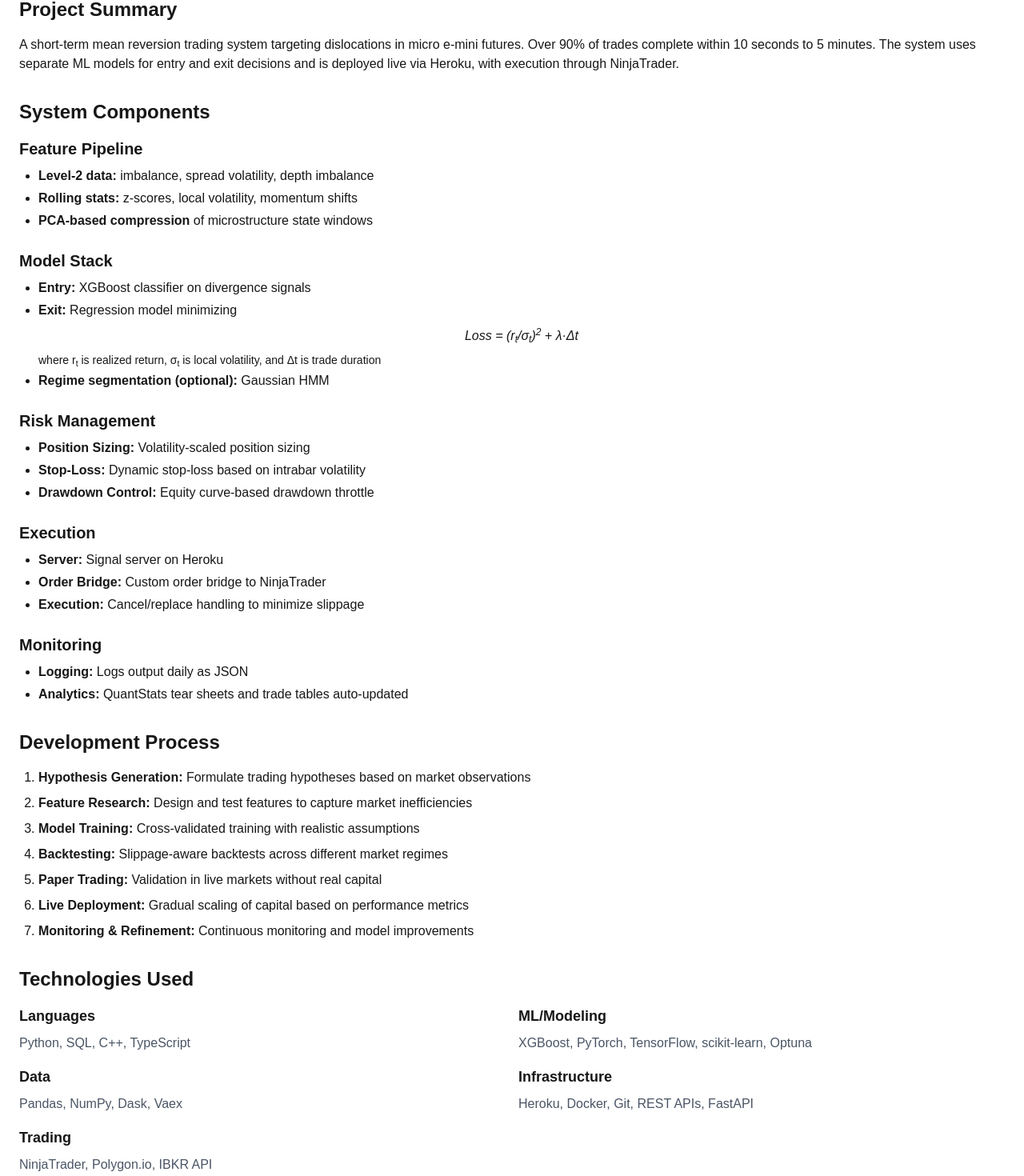
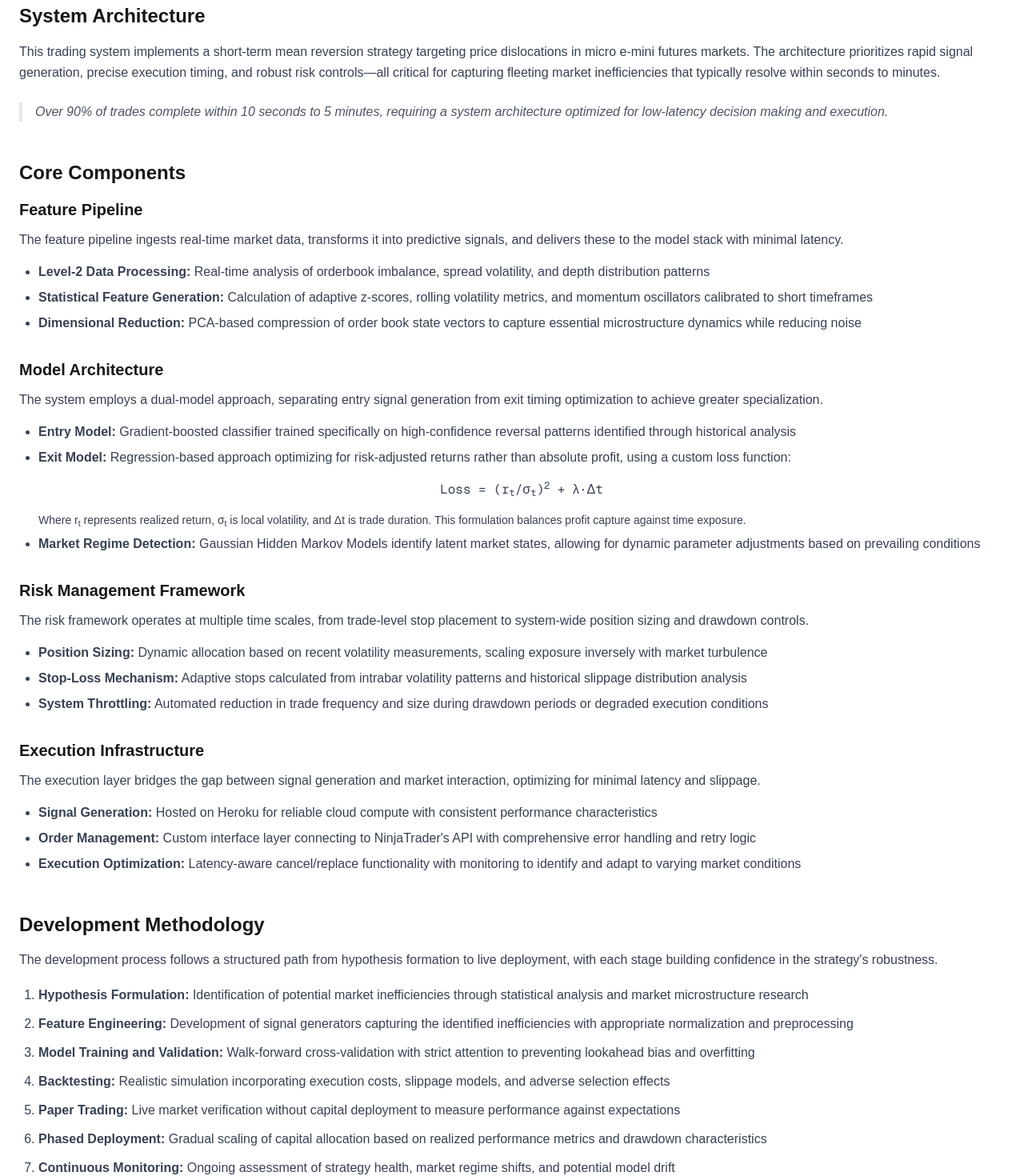
Before and after one commit to SANTASLAYERS/Toine-Trades, a Next.js app: page /projects in a window 1280 px wide. Shown: the part 156-1626 px from the top of the page at 80% size. Built offline with nearby package versions, Linux system fonts and the light colour scheme.

Commit message:
vercel deployment2

```diff
--- a/src/app/api/trading-data/route.ts
+++ b/src/app/api/trading-data/route.ts
@@ -1,6 +1,9 @@
 import { NextResponse } from 'next/server';
 
-// Use dynamic to ensure this page is never statically generated
+// This API route should be excluded from static generation
+export const generateStaticParams = () => [];
+
+// Use dynamic to ensure this API route is always fresh
 export const dynamic = 'force-dynamic';
 
 export async function GET() {
--- a/src/app/page.tsx
+++ b/src/app/page.tsx
@@ -4,7 +4,7 @@
 
 export default function Home() {
   return (
-    <div className="flex flex-col space-y-8">
+    <div className="flex flex-col space-y-10">
       <section className="bg-gradient-to-r from-blue-600 to-indigo-700 text-white rounded-lg p-8">
         <div className="max-w-3xl mx-auto">
           <h1 className="text-4xl font-bold mb-4">Antoine Pangas — Algorithmic Trading Portfolio</h1>
@@ -28,74 +28,89 @@
         </div>
       </section>
 
-      <section className="bg-white shadow-md rounded-lg p-6">
-        <h2 className="text-2xl font-bold mb-4 text-gray-800">About Me</h2>
-        <p className="text-gray-600 mb-6">
+      <section className="bg-white shadow-md rounded-lg p-8">
+        <h2 className="text-2xl font-bold mb-5 text-gray-800">About Me</h2>
+
+        <p className="text-gray-700 mb-6 leading-relaxed">
           I'm a quantitative developer and machine learning engineer based in Washington, DC.
-          I build high-frequency trading systems for futures markets, focusing on mean reversion and risk-managed execution.
-          My current system runs live on MNQ and MES micro e-minis, leveraging level-2 data and custom-trained models for short-duration trades.
+          My work focuses on developing high-frequency trading systems for futures markets, with an
+          emphasis on mean reversion strategies and risk-managed execution. Currently, I maintain
+          a live trading system on MNQ and MES micro e-minis that leverages level-2 market data and
+          proprietary prediction models to capture short-duration price inefficiencies.
         </p>
 
-        <div className="bg-gray-50 rounded-lg p-4 border border-gray-200">
-          <dl className="grid grid-cols-1 md:grid-cols-3 gap-4">
+        <blockquote className="border-l-4 border-gray-200 pl-4 italic text-gray-600 my-6">
+          My approach combines rigorous statistical analysis with machine learning to identify temporary
+          market dislocations while maintaining strict risk parameters.
+        </blockquote>
+
+        <div className="bg-gray-50 rounded-lg p-5 border border-gray-100">
+          <dl className="grid grid-cols-1 md:grid-cols-3 gap-6">
             <div>
-              <dt className="text-sm font-medium text-gray-500">Education</dt>
+              <dt className="text-sm font-medium text-gray-500 mb-1">Education</dt>
               <dd className="text-gray-800">B.S.E. Computer Science, University of Michigan (2024)</dd>
             </div>
             <div>
-              <dt className="text-sm font-medium text-gray-500">Location</dt>
+              <dt className="text-sm font-medium text-gray-500 mb-1">Location</dt>
               <dd className="text-gray-800">Washington, DC</dd>
             </div>
             <div>
-              <dt className="text-sm font-medium text-gray-500">Currently Running</dt>
-              <dd className="text-gray-800">Live mean reversion algo on NinjaTrader (since Apr 2025)</dd>
+              <dt className="text-sm font-medium text-gray-500 mb-1">Current System</dt>
+              <dd className="text-gray-800">Live mean reversion algorithm on NinjaTrader (since Apr 2025)</dd>
             </div>
           </dl>
         </div>
       </section>
 
-      <section className="bg-white shadow-md rounded-lg p-6">
-        <h2 className="text-2xl font-bold mb-4 text-gray-800">Skills & Tools</h2>
-        <div className="grid grid-cols-1 md:grid-cols-2 lg:grid-cols-3 gap-4">
+      <section className="bg-white shadow-md rounded-lg p-8">
+        <h2 className="text-2xl font-bold mb-5 text-gray-800">Technical Expertise</h2>
+
+        <p className="text-gray-700 mb-6 leading-relaxed">
+          My technical stack is built around production-grade quantitative trading systems,
+          with emphasis on real-time data processing, statistical modeling, and low-latency execution.
+        </p>
+
+        <div className="grid grid-cols-1 md:grid-cols-2 lg:grid-cols-3 gap-6">
           <div>
-            <h3 className="font-medium text-gray-800 mb-2">Languages</h3>
-            <p className="text-gray-600 text-sm">Python, SQL, C++, TypeScript</p>
+            <h3 className="font-medium text-gray-800 mb-2 text-lg">Languages</h3>
+            <p className="text-gray-600">Python, SQL, C++, TypeScript</p>
           </div>
           <div>
-            <h3 className="font-medium text-gray-800 mb-2">ML/Modeling</h3>
-            <p className="text-gray-600 text-sm">XGBoost, PyTorch, TensorFlow, scikit-learn, LightGBM, CatBoost, Optuna</p>
+            <h3 className="font-medium text-gray-800 mb-2 text-lg">ML/Modeling</h3>
+            <p className="text-gray-600">XGBoost, PyTorch, TensorFlow, scikit-learn, Optuna</p>
           </div>
           <div>
-            <h3 className="font-medium text-gray-800 mb-2">Data Processing</h3>
-            <p className="text-gray-600 text-sm">Pandas, NumPy, Dask, Vaex, Power BI, Apache Spark</p>
+            <h3 className="font-medium text-gray-800 mb-2 text-lg">Data Processing</h3>
+            <p className="text-gray-600">Pandas, NumPy, Dask, Vaex, Apache Spark</p>
           </div>
           <div>
-            <h3 className="font-medium text-gray-800 mb-2">Infrastructure</h3>
-            <p className="text-gray-600 text-sm">Heroku, Git, Docker, REST APIs, FastAPI, Celery, PostgreSQL</p>
+            <h3 className="font-medium text-gray-800 mb-2 text-lg">Infrastructure</h3>
+            <p className="text-gray-600">Heroku, Git, Docker, REST APIs, FastAPI</p>
           </div>
           <div>
-            <h3 className="font-medium text-gray-800 mb-2">Trading Systems</h3>
-            <p className="text-gray-600 text-sm">NinjaTrader, IB API, Polygon.io, Backtrader, Zipline, Futures/Options, Risk Management</p>
+            <h3 className="font-medium text-gray-800 mb-2 text-lg">Trading Systems</h3>
+            <p className="text-gray-600">NinjaTrader, IB API, Polygon.io, Futures/Options</p>
           </div>
           <div>
-            <h3 className="font-medium text-gray-800 mb-2">Monitoring</h3>
-            <p className="text-gray-600 text-sm">QuantStats, Custom dashboards, Alerting systems, Performance metrics</p>
+            <h3 className="font-medium text-gray-800 mb-2 text-lg">Monitoring</h3>
+            <p className="text-gray-600">QuantStats, Custom dashboards, Performance metrics</p>
           </div>
         </div>
-        <div className="flex mt-6 space-x-4">
+
+        <div className="flex mt-8 space-x-6">
           <a
             href="https://github.com/yourusername"
             target="_blank"
             rel="noopener noreferrer"
-            className="text-blue-600 hover:text-blue-800 transition-colors"
+            className="text-blue-600 hover:text-blue-800 transition-colors text-sm"
           >
-            GitHub
+            GitHub Profile
           </a>
           <a
             href="https://linkedin.com/in/yourusername"
             target="_blank"
             rel="noopener noreferrer"
-            className="text-blue-600 hover:text-blue-800 transition-colors"
+            className="text-blue-600 hover:text-blue-800 transition-colors text-sm"
           >
             LinkedIn
           </a>
--- a/src/app/performance/page.tsx
+++ b/src/app/performance/page.tsx
@@ -1,7 +1,8 @@
 'use client';
 
-// This is a fully client component, so we don't need runtime or dynamic exports
-// which can cause errors during static build
+// This tells Next.js that this page should be excluded from static generation
+// By returning an empty array, we're saying there are no static params for this page
+export const generateStaticParams = () => [];
 
 import { useState, useEffect } from "react";
 import dynamic from "next/dynamic";
--- a/src/app/projects/page.tsx
+++ b/src/app/projects/page.tsx
@@ -9,119 +9,169 @@
 
 export default function ProjectsPage() {
   return (
-    <div className="prose lg:prose-xl max-w-none">
-      <h1 className="text-3xl font-bold mb-6">Algorithmic Trading System</h1>
+    <article className="prose lg:prose-xl max-w-none">
+      <header>
+        <h1 className="text-3xl font-bold mb-8">Mean Reversion Trading System</h1>
+      </header>
 
-      <section className="mb-8">
-        <h2 className="text-2xl font-bold mb-4">Project Summary</h2>
-        <p>
-          A short-term mean reversion trading system targeting dislocations in micro e-mini futures.
-          Over 90% of trades complete within 10 seconds to 5 minutes. The system uses separate ML models for
-          entry and exit decisions and is deployed live via Heroku, with execution through NinjaTrader.
+      <section className="mb-12">
+        <h2 className="text-2xl font-bold mb-4">System Architecture</h2>
+
+        <p className="text-gray-700 mb-5 leading-relaxed">
+          This trading system implements a short-term mean reversion strategy targeting price dislocations in
+          micro e-mini futures markets. The architecture prioritizes rapid signal generation, precise execution timing,
+          and robust risk controls—all critical for capturing fleeting market inefficiencies that typically
+          resolve within seconds to minutes.
         </p>
+
+        <blockquote className="border-l-4 border-gray-200 pl-4 italic text-gray-600 my-6">
+          Over 90% of trades complete within 10 seconds to 5 minutes, requiring a system architecture
+          optimized for low-latency decision making and execution.
+        </blockquote>
       </section>
 
-      <section className="mb-8">
-        <h2 className="text-2xl font-bold mb-4">System Components</h2>
+      <section className="mb-12">
+        <h2 className="text-2xl font-bold mb-4">Core Components</h2>
 
-        <div className="mb-6">
-          <h3 className="text-xl font-bold mb-2">Feature Pipeline</h3>
-          <ul className="list-disc pl-6 space-y-1">
-            <li><strong>Level-2 data:</strong> imbalance, spread volatility, depth imbalance</li>
-            <li><strong>Rolling stats:</strong> z-scores, local volatility, momentum shifts</li>
-            <li><strong>PCA-based compression</strong> of microstructure state windows</li>
+        <div className="mb-8">
+          <h3 className="text-xl font-bold mb-3">Feature Pipeline</h3>
+          <p className="text-gray-700 mb-4">
+            The feature pipeline ingests real-time market data, transforms it into predictive signals,
+            and delivers these to the model stack with minimal latency.
+          </p>
+          <ul className="list-disc pl-6 space-y-2 text-gray-700">
+            <li><strong>Level-2 Data Processing:</strong> Real-time analysis of orderbook imbalance,
+            spread volatility, and depth distribution patterns</li>
+            <li><strong>Statistical Feature Generation:</strong> Calculation of adaptive z-scores,
+            rolling volatility metrics, and momentum oscillators calibrated to short timeframes</li>
+            <li><strong>Dimensional Reduction:</strong> PCA-based compression of order book state vectors
+            to capture essential microstructure dynamics while reducing noise</li>
           </ul>
         </div>
 
-        <div className="mb-6">
-          <h3 className="text-xl font-bold mb-2">Model Stack</h3>
-          <ul className="list-disc pl-6 space-y-1">
-            <li><strong>Entry:</strong> XGBoost classifier on divergence signals</li>
-            <li><strong>Exit:</strong> Regression model minimizing
-              <div className="my-2 text-center italic">
-                Loss = (r<sub>t</sub>/σ<sub>t</sub>)<sup>2</sup> + λ·Δt
-              </div>
-              <div className="text-sm">where r<sub>t</sub> is realized return, σ<sub>t</sub> is local volatility, and Δt is trade duration</div>
+        <div className="mb-8">
+          <h3 className="text-xl font-bold mb-3">Model Architecture</h3>
+          <p className="text-gray-700 mb-4">
+            The system employs a dual-model approach, separating entry signal generation from exit timing
+            optimization to achieve greater specialization.
+          </p>
+          <ul className="list-disc pl-6 space-y-2 text-gray-700">
+            <li><strong>Entry Model:</strong> Gradient-boosted classifier trained specifically on
+            high-confidence reversal patterns identified through historical analysis</li>
+            <li><strong>Exit Model:</strong> Regression-based approach optimizing for risk-adjusted returns
+            rather than absolute profit, using a custom loss function:
+            <div className="my-4 text-center font-mono">
+              Loss = (r<sub>t</sub>/σ<sub>t</sub>)<sup>2</sup> + λ·Δt
+            </div>
+            <div className="text-sm mb-2">
+              Where r<sub>t</sub> represents realized return, σ<sub>t</sub> is local volatility,
+              and Δt is trade duration. This formulation balances profit capture against time exposure.
+            </div>
             </li>
-            <li><strong>Regime segmentation (optional):</strong> Gaussian HMM</li>
+            <li><strong>Market Regime Detection:</strong> Gaussian Hidden Markov Models identify latent
+            market states, allowing for dynamic parameter adjustments based on prevailing conditions</li>
           </ul>
         </div>
 
-        <div className="mb-6">
-          <h3 className="text-xl font-bold mb-2">Risk Management</h3>
-          <ul className="list-disc pl-6 space-y-1">
-            <li><strong>Position Sizing:</strong> Volatility-scaled position sizing</li>
-            <li><strong>Stop-Loss:</strong> Dynamic stop-loss based on intrabar volatility</li>
-            <li><strong>Drawdown Control:</strong> Equity curve-based drawdown throttle</li>
+        <div className="mb-8">
+          <h3 className="text-xl font-bold mb-3">Risk Management Framework</h3>
+          <p className="text-gray-700 mb-4">
+            The risk framework operates at multiple time scales, from trade-level stop placement
+            to system-wide position sizing and drawdown controls.
+          </p>
+          <ul className="list-disc pl-6 space-y-2 text-gray-700">
+            <li><strong>Position Sizing:</strong> Dynamic allocation based on recent volatility measurements,
+            scaling exposure inversely with market turbulence</li>
+            <li><strong>Stop-Loss Mechanism:</strong> Adaptive stops calculated from intrabar volatility patterns
+            and historical slippage distribution analysis</li>
+            <li><strong>System Throttling:</strong> Automated reduction in trade frequency and size
+            during drawdown periods or degraded execution conditions</li>
           </ul>
         </div>
 
-        <div className="mb-6">
-          <h3 className="text-xl font-bold mb-2">Execution</h3>
-          <ul className="list-disc pl-6 space-y-1">
-            <li><strong>Server:</strong> Signal server on Heroku</li>
-            <li><strong>Order Bridge:</strong> Custom order bridge to NinjaTrader</li>
-            <li><strong>Execution:</strong> Cancel/replace handling to minimize slippage</li>
-          </ul>
-        </div>
-
-        <div className="mb-6">
-          <h3 className="text-xl font-bold mb-2">Monitoring</h3>
-          <ul className="list-disc pl-6 space-y-1">
-            <li><strong>Logging:</strong> Logs output daily as JSON</li>
-            <li><strong>Analytics:</strong> QuantStats tear sheets and trade tables auto-updated</li>
+        <div className="mb-8">
+          <h3 className="text-xl font-bold mb-3">Execution Infrastructure</h3>
+          <p className="text-gray-700 mb-4">
+            The execution layer bridges the gap between signal generation and market interaction,
+            optimizing for minimal latency and slippage.
+          </p>
+          <ul className="list-disc pl-6 space-y-2 text-gray-700">
+            <li><strong>Signal Generation:</strong> Hosted on Heroku for reliable cloud compute with
+            consistent performance characteristics</li>
+            <li><strong>Order Management:</strong> Custom interface layer connecting to NinjaTrader's API
+            with comprehensive error handling and retry logic</li>
+            <li><strong>Execution Optimization:</strong> Latency-aware cancel/replace functionality with
+            monitoring to identify and adapt to varying market conditions</li>
           </ul>
         </div>
       </section>
 
-      <section className="mb-8">
-        <h2 className="text-2xl font-bold mb-4">Development Process</h2>
-        <ol className="list-decimal pl-6 space-y-2">
-          <li><strong>Hypothesis Generation:</strong> Formulate trading hypotheses based on market observations</li>
-          <li><strong>Feature Research:</strong> Design and test features to capture market inefficiencies</li>
-          <li><strong>Model Training:</strong> Cross-validated training with realistic assumptions</li>
-          <li><strong>Backtesting:</strong> Slippage-aware backtests across different market regimes</li>
-          <li><strong>Paper Trading:</strong> Validation in live markets without real capital</li>
-          <li><strong>Live Deployment:</strong> Gradual scaling of capital based on performance metrics</li>
-          <li><strong>Monitoring & Refinement:</strong> Continuous monitoring and model improvements</li>
+      <section className="mb-12">
+        <h2 className="text-2xl font-bold mb-4">Development Methodology</h2>
+        <p className="text-gray-700 mb-5">
+          The development process follows a structured path from hypothesis formation to live deployment,
+          with each stage building confidence in the strategy's robustness.
+        </p>
+        <ol className="list-decimal pl-6 space-y-3 text-gray-700">
+          <li><strong>Hypothesis Formulation:</strong> Identification of potential market inefficiencies through
+          statistical analysis and market microstructure research</li>
+          <li><strong>Feature Engineering:</strong> Development of signal generators capturing the identified
+          inefficiencies with appropriate normalization and preprocessing</li>
+          <li><strong>Model Training and Validation:</strong> Walk-forward cross-validation with strict attention
+          to preventing lookahead bias and overfitting</li>
+          <li><strong>Backtesting:</strong> Realistic simulation incorporating execution costs, slippage models,
+          and adverse selection effects</li>
+          <li><strong>Paper Trading:</strong> Live market verification without capital deployment to measure
+          performance against expectations</li>
+          <li><strong>Phased Deployment:</strong> Gradual scaling of capital allocation based on realized
+          performance metrics and drawdown characteristics</li>
+          <li><strong>Continuous Monitoring:</strong> Ongoing assessment of strategy health, market regime shifts,
+          and potential model drift</li>
         </ol>
       </section>
 
-      <section className="mb-8">
-        <h2 className="text-2xl font-bold mb-4">Technologies Used</h2>
-        <div className="grid grid-cols-1 md:grid-cols-2 gap-4 mb-4">
+      <section className="mb-12">
+        <h2 className="text-2xl font-bold mb-4">Technical Implementation</h2>
+        <div className="grid grid-cols-1 md:grid-cols-2 gap-6 text-gray-700">
           <div>
             <h3 className="text-lg font-semibold mb-2">Languages</h3>
-            <p className="text-gray-600">Python, SQL, C++, TypeScript</p>
+            <p>Python for data processing and modeling, C++ for latency-critical components, TypeScript for the monitoring dashboard</p>
           </div>
           <div>
-            <h3 className="text-lg font-semibold mb-2">ML/Modeling</h3>
-            <p className="text-gray-600">XGBoost, PyTorch, TensorFlow, scikit-learn, Optuna</p>
+            <h3 className="text-lg font-semibold mb-2">Machine Learning</h3>
+            <p>XGBoost for the primary models, with PyTorch for experimental neural approaches and Optuna for hyperparameter optimization</p>
           </div>
           <div>
-            <h3 className="text-lg font-semibold mb-2">Data</h3>
-            <p className="text-gray-600">Pandas, NumPy, Dask, Vaex</p>
+            <h3 className="text-lg font-semibold mb-2">Data Processing</h3>
+            <p>Pandas and NumPy for research, with Dask for distributed processing of historical datasets</p>
           </div>
           <div>
             <h3 className="text-lg font-semibold mb-2">Infrastructure</h3>
-            <p className="text-gray-600">Heroku, Docker, Git, REST APIs, FastAPI</p>
-          </div>
-          <div>
-            <h3 className="text-lg font-semibold mb-2">Trading</h3>
-            <p className="text-gray-600">NinjaTrader, Polygon.io, IBKR API</p>
+            <p>Heroku for signal generation, Docker for containerization, FastAPI for internal service communication</p>
           </div>
         </div>
       </section>
 
-      <section className="mb-8">
-        <h2 className="text-2xl font-bold mb-4">Roadmap</h2>
-        <ul className="list-disc pl-6 space-y-1">
-          <li>Add support for crude oil and RTY futures</li>
-          <li>Train RL-based dynamic exit modules</li>
-          <li>Incorporate model retraining pipeline</li>
-          <li>Deploy regime filters to optimize model switching</li>
+      <section className="mb-12">
+        <h2 className="text-2xl font-bold mb-4">System Roadmap</h2>
+        <p className="text-gray-700 mb-5">
+          Ongoing development focuses on extending market coverage, enhancing model sophistication,
+          and implementing additional automation for system maintenance.
+        </p>
+        <ul className="list-disc pl-6 space-y-2 text-gray-700">
+          <li><strong>Market Expansion:</strong> Extend strategy coverage to crude oil futures and Russell 2000 micro contracts</li>
+          <li><strong>Exit Optimization:</strong> Implement reinforcement learning approaches for dynamic exit decisions</li>
+          <li><strong>Model Maintenance:</strong> Develop automated retraining pipeline with drift detection</li>
+          <li><strong>Regime Awareness:</strong> Deploy more sophisticated regime classification to optimize strategy selection</li>
         </ul>
       </section>
-    </div>
+
+      <footer className="mt-12 pt-6 border-t border-gray-200">
+        <p className="text-gray-600 text-sm">
+          View system performance metrics on the{" "}
+          <a href="/performance" className="text-blue-600 hover:underline">Performance</a> page.
+        </p>
+      </footer>
+    </article>
   );
 }
```
Also changed, not shown: next.config.js (+11 -24 lines), src/app/performance/config.js (deleted, +0 -10 lines).
